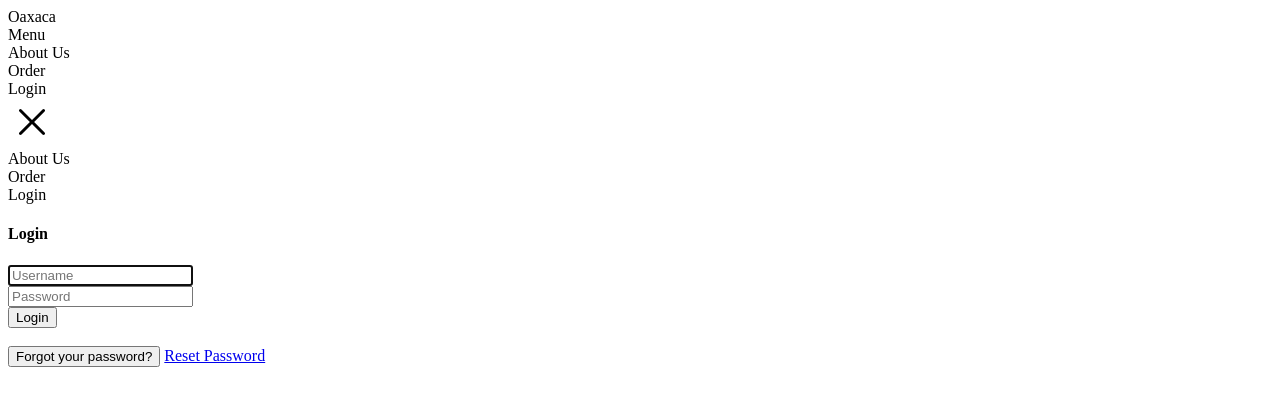
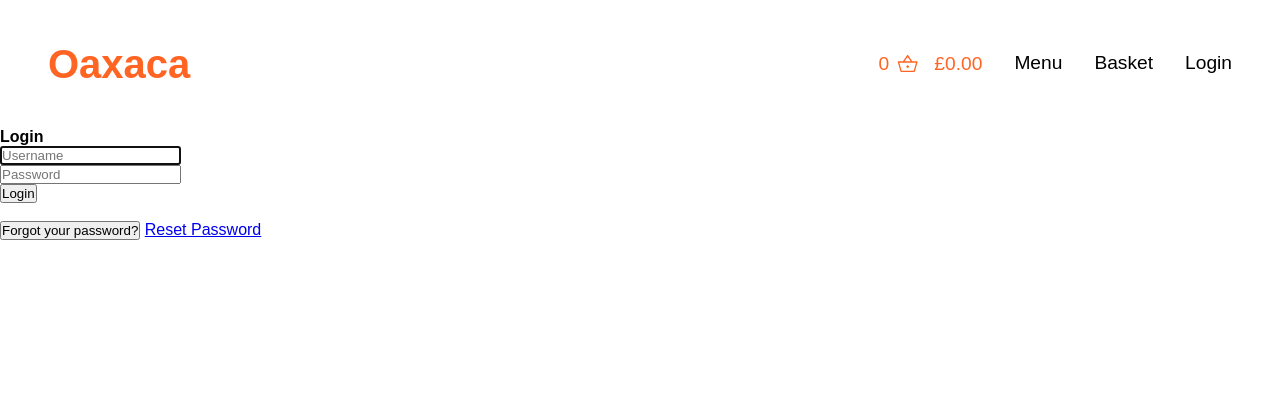
Before and after one commit to felixwri/example-website, a Flask app: template templates/login.html in a window 1280 px wide. Shown: the top 406 px of the page. Run offline with Flask 2, Linux system fonts and the light colour scheme; the template is opened without the code that fills it, so the values that code supplies are empty.

Commit message:
Added database test and integrated the login page

```diff
--- a/app.py
+++ b/app.py
@@ -38,16 +38,19 @@ def submit_order():
         return jsonify(success = "true", reference=reference)
     return jsonify(success = "false", reference = "Bad method")
 
-@app.route('/login', methods=['POST'])
+@app.route('/login', methods=['GET', 'POST'])
 def login():
-    #Get the username and password
-    username = request.form['username']
-    password = request.form['password']
+    if request.method == 'GET':
+        return render_template("login.html")
+    else:
+        #Get the username and password
+        username = request.form['username']
+        password = request.form['password']
 
-    if login_database.check_password(username, password):
-        return "Login succesful!"
-    else:
-        return "Incorrect username or password!"
+        if db.check_password(username, password):
+            return "Login succesful!"
+        else:
+            return "Incorrect username or password!"
 
 
 @app.route('/register', methods=['GET', 'POST'])
@@ -56,11 +59,11 @@ def register():
     password = request.form['password']
 
 
-    if login_database.exisiting_user(username):
+    if db.exisiting_user(username):
         return "User already exists!"
     else:
-        if login_database.password_strength(password):
-            login_database.add_user(username, password)
+        if db.password_strength(password):
+            db.add_user(username, password)
             return "Registiration succesful!"
         else:
             return "Weak password! Make sure to have at least 8 characters, at least one capital letter, a lower case letter, a special character and a digit."
--- a/database/login_database.py
+++ b/database/login_database.py
@@ -1,4 +1,4 @@
-import psycopg2, bcrypt
+import psycopg2, bcrypt, re
 
 connection = psycopg2.connect("postgres://odstwujyyeqrmq:e17c2c73945aea33a3547fc80fee617794063f339711ba1ffcdf6de4055c10aa@ec2-52-48-159-67.eu-west-1.compute.amazonaws.com:5432/dai4en0moi3ve4")
 
@@ -60,7 +60,7 @@ def check_password(username, password):
 
     #Check if the user exists
     if result:
-        #Get the hashed password
+        #Get the hashed
         encrypted_password = result[0]
         #Check the password if it is correct or not
         if bcrypt.checkpw(password.encode(), encrypted_password.encode()):
--- a/public/styles/login.css
+++ b/public/styles/login.css
@@ -0,0 +1,5 @@
+/* The top element needs to have a marging of 8rem */
+/* This is so it can be seen below the nav */
+h4 {
+    margin-top: 8rem;
+}
--- a/templates/login.html
+++ b/templates/login.html
@@ -3,30 +3,59 @@
     <!--META DATA-->
     <head>
         <title>Login Page | Oaxaca</title>
-        <meta charset="UTF-8">
+        <meta charset="UTF-8" />
         <meta http-equiv="X-UA-Compatible" content="IE=edge" />
-        <meta http-equiv="refresh" content="20">
+        <meta http-equiv="refresh" content="20" />
         <meta name="description" content="restaurant login page" />
         <meta name="viewport" content="width=device-width, initial-scale=1.0" />
-        <link rel="stylesheet" href="../public/styles/login.css" >
+        <link rel="stylesheet" href="{{url_for('send_css', path='global.css')}}" />
+        <link rel="stylesheet" href="{{url_for('send_css', path='nav.css')}}" />
+        <link rel="stylesheet" href="{{url_for('send_css', path='login.css')}}" />
     </head>
 
+    <body>
         <!--PAGE NAVIGATOR-->
-    <head>
         <nav>
+            <div class="nav-display">
                 <div id="nav-left">
-                <div id="nav-title">Oaxaca</div>
+                    <a href="/" id="nav-title" class="link">Oaxaca</a>
+                </div>
+                <div id="nav-icons">
+                    <div id="basket-container" class="nav-icon">
+                        <div id="basket-left">
+                            <div id="basket-qty">
+                                <div class="bq-higher bq-value">1</div>
+                                <div class="bq-current bq-value">0</div>
+                                <div class="bq-lower bq-value">0</div>
+                            </div>
+                            <svg
+                                id="basket-icon"
+                                xmlns="http://www.w3.org/2000/svg"
+                                height="48"
+                                width="48"
+                                viewBox="0 0 48 48"
+                            >
+                                <path
+                                    d="M9.8 42q-.8 0-1.425-.475T7.55 40.3L1.9 19.95q-.2-.75.275-1.35.475-.6 1.275-.6h10L22.7 4.5q.25-.3.55-.475.3-.175.7-.175.4 0 .7.175.3.175.55.475L34.4 18h10.25q.75 0 1.225.6.475.6.275 1.35l-5.7 20.35q-.2.75-.825 1.225Q39 42 38.2 42Zm.5-3h27.4l5.05-18H5.3ZM24 33q1.25 0 2.125-.875T27 30q0-1.25-.875-2.125T24 27q-1.25 0-2.125.875T21 30q0 1.25.875 2.125T24 33Zm-6.9-15h13.65l-6.8-10Zm-6.8 21h27.4Z"
+                                />
+                            </svg>
+                        </div>
+                        <div id="basket-right">
+                            <div id="basket-total">
+                                <div class="bt-higher bt-value">pend</div>
+                                <div class="bt-current bt-value">£0.00</div>
+                                <div class="bt-lower bt-value">pend</div>
+                            </div>
+                        </div>
                     </div>
                     <div id="nav-right">
-                <div id="nav-hidden-menu">
-                    <div id="nav-revealed-menu">Menu</div>
+                        <a href="/menu" class="nav-page link">Menu</a>
+                        <a href="/basket" class="nav-page link">Basket</a>
+                        <a href="/login" class="nav-page link">Login</a>
                     </div>
-                <div class="nav-page">About Us</div>
-                <div class="nav-page">Order</div>
-                <div class="nav-page" onclick="location.href='/login'">Login</div>
                 </div>
                 <div id="mobile-nav-right">
-                <svgs
+                    <svg
                         id="burger-menu"
                         onclick="toggleMobileNav()"
                         xmlns="http://www.w3.org/2000/svg"
@@ -51,36 +80,60 @@
                                 d="M24 26.1 13.5 36.6q-.45.45-1.05.45-.6 0-1.05-.45-.45-.45-.45-1.05 0-.6.45-1.05L21.9 24 11.4 13.5q-.45-.45-.45-1.05 0-.6.45-1.05.45-.45 1.05-.45.6 0 1.05.45L24 21.9l10.5-10.5q.45-.45 1.05-.45.6 0 1.05.45.45.45.45 1.05 0 .6-.45 1.05L26.1 24l10.5 10.5q.45.45.45 1.05 0 .6-.45 1.05-.45.45-1.05.45-.6 0-1.05-.45Z"
                             />
                         </svg>
-                    <div class="mobile-nav-page">About Us</div>
-                    <div class="mobile-nav-page">Order</div>
-                    <div class="mobile-nav-page">Login</div>
+
+                        <a href="/basket" class="mobile-nav-page link">Basket</a>
+                        <a href="/login" class="mobile-nav-page link">Login</a>
                     </div>
                 </div>
+            </div>
+
+            <script src="{{url_for('send_js', path='order.js')}}"></script>
             <script src="{{url_for('send_js', path='nav.js')}}"></script>
+            <script>
+                navSettings.navExpandTrigger = 20;
+            </script>
         </nav>
-    </head>
 
         <!--LOGIN FORM-->
         <h4>
             <label for="login">Login</label>
         </h4>
-    <body>
         <div class="login-form">
             <form method="post" action="">
                 <!--USERNAME INPUT-->
-                <input type="text"  id="username" name="username" required placeholder="Username"
-                aria-label="username" aria-describedby="input-username" autofocus
-                data-val="true" data-val-required="The Username field is required."  value="">
-                <br/>
+                <input
+                    type="text"
+                    id="username"
+                    name="username"
+                    required
+                    placeholder="Username"
+                    aria-label="username"
+                    aria-describedby="input-username"
+                    autofocus
+                    data-val="true"
+                    data-val-required="The Username field is required."
+                    value=""
+                />
+                <br />
                 <!--USER PASSWORD INPUT-->
-                <input type="password" id="password" name="password" required placeholder="Password"
-                aria-label="password" aria-describedby="input-password" autofocus
-                data-val="true" data-val-required="The Password field is required."  value="">
-                <br/>
-                <input type="submit" value="Login">
+                <input
+                    type="password"
+                    id="password"
+                    name="password"
+                    required
+                    placeholder="Password"
+                    aria-label="password"
+                    aria-describedby="input-password"
+                    autofocus
+                    data-val="true"
+                    data-val-required="The Password field is required."
+                    value=""
+                />
+                <br />
+                <input type="submit" value="Login" />
             </form>
         </div>
-        <br/>
+        <br />
         <div>
             <button>Forgot your password?</button>
             <a href="/to-do insert url">Reset Password</a>
```
Also changed, not shown: tests/test_database.py (+26 -5 lines). Lines whose indentation alone changed are shown as unchanged.
